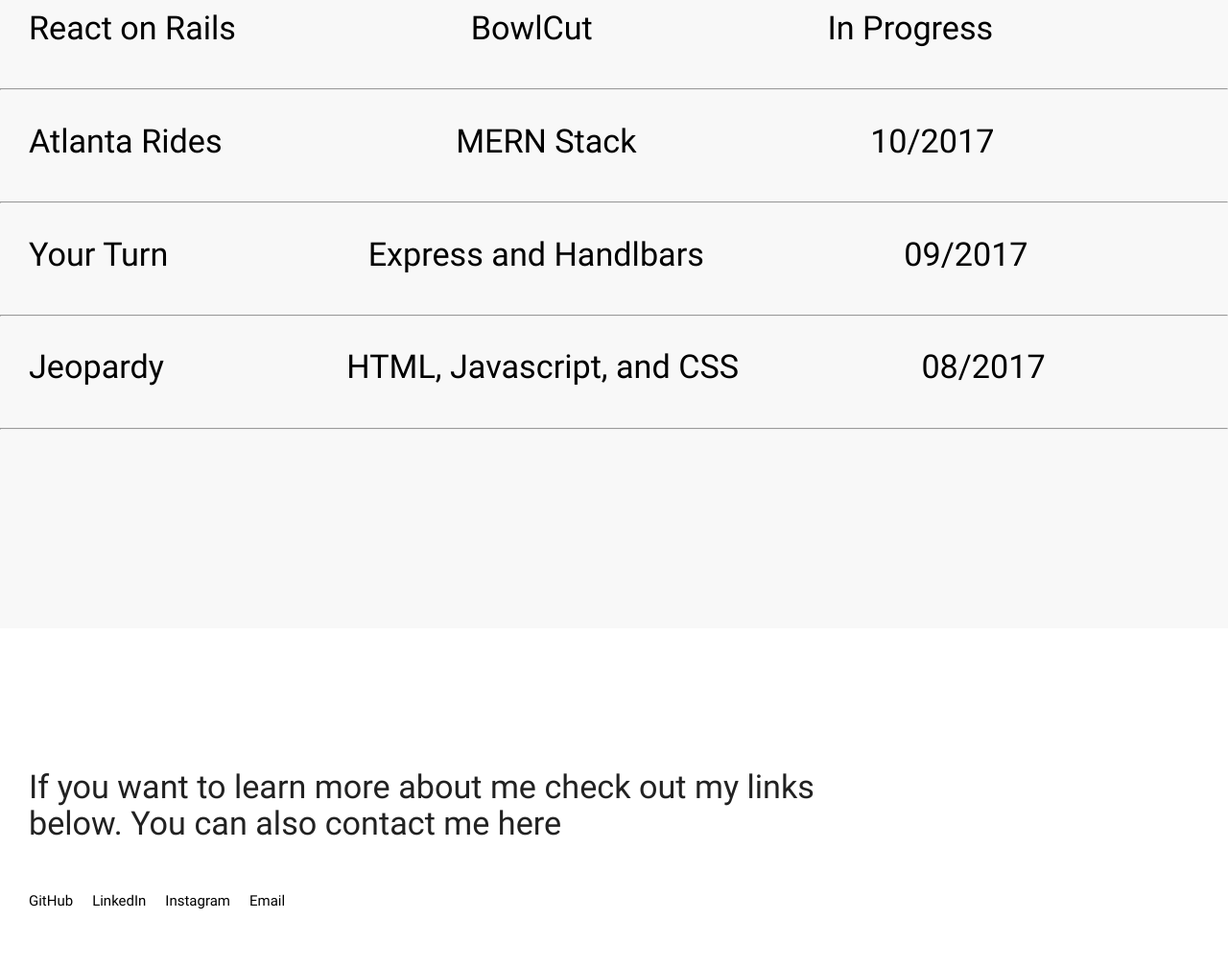
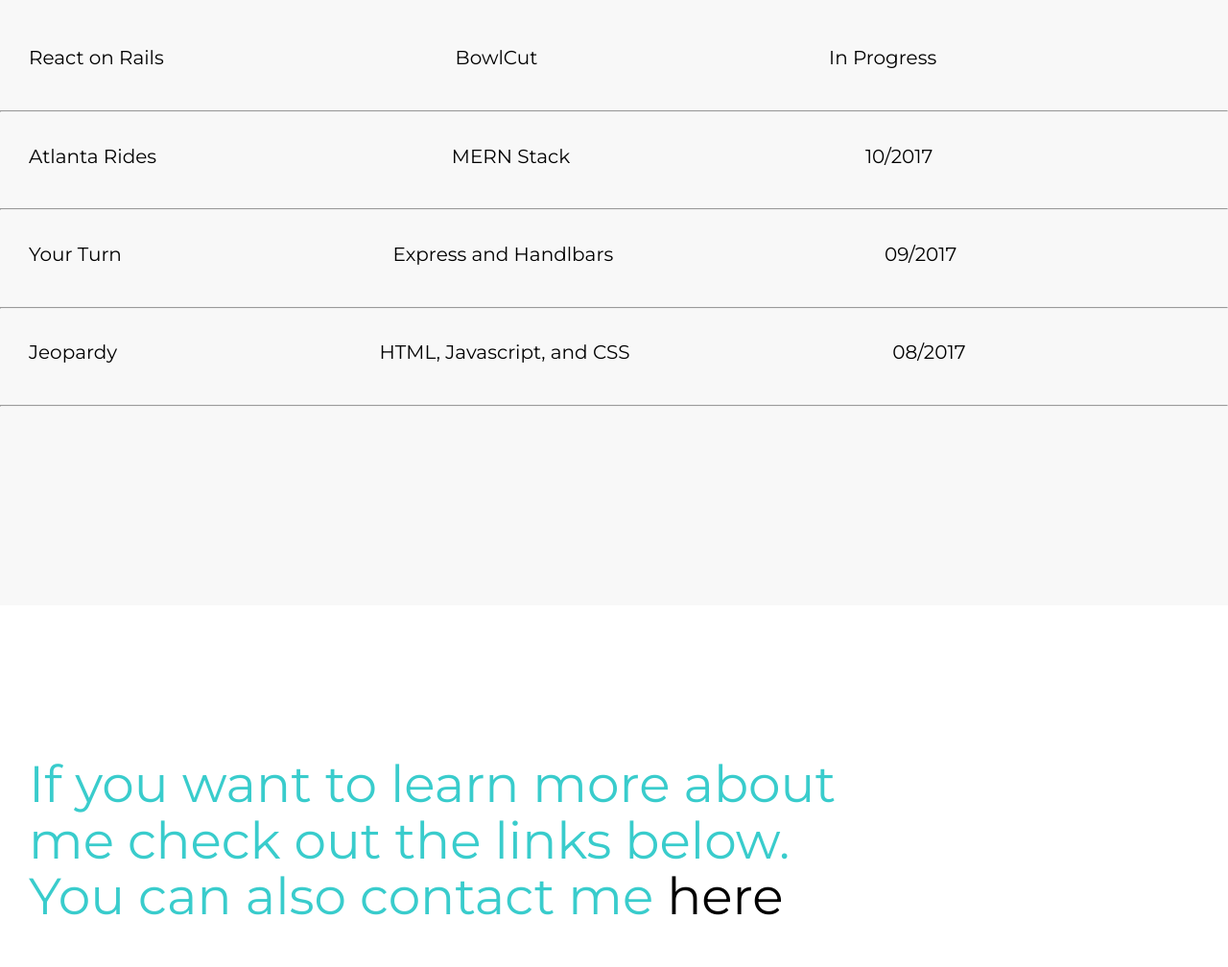
Before and after one commit to pittsblake/pittsblake.github.io, a plain HTML site: page index.html in a window 1280 px wide. Shown: the part 917-1925 px from the top of the page at 96% size. Drawn offline with nearby package versions, Linux system fonts and the light colour scheme.

Commit message:
Styled page some more. Added scroll functionality to navBar links

```diff
--- a/index.html
+++ b/index.html
@@ -7,11 +7,12 @@
     <!--Import materialize.css-->
     <link rel="stylesheet" href="https://cdnjs.cloudflare.com/ajax/libs/materialize/0.100.2/css/materialize.min.css">
     <link href="https://fonts.googleapis.com/css?family=Prompt" rel="stylesheet">
+    <link href="https://fonts.googleapis.com/css?family=Montserrat" rel="stylesheet">
     <link rel="stylesheet" href="styles.css">
 
     <!--Let browser know website is optimized for mobile-->
     <!-- <meta name="viewport" content="width=device-width, initial-scale=1.0" /> -->
-    <title>Portfolio</title>
+    <title>Blake Pitts</title>
 </head>
 
 <body>
@@ -21,10 +22,10 @@
             <a href="#" class="brand-logo black-text">BP</a>
             <ul id="nav-mobile" class="right hide-on-med-and-down">
                 <li>
-                    <a href="sass.html" class="black-text">Work</a>
+                    <a id="button" class="nav-font no-hover">Projects</a>
                 </li>
                 <li>
-                    <a href="badges.html" class="black-text">Contact</a>
+                    <a id="button2" class="nav-font">Contact</a>
                 </li>
             </ul>
         </div>
@@ -34,9 +35,11 @@
     <!-- Bio -->
     <header>
 
-        <h1>
-            I'm Blake Pitts, a Full Stack Developer and health enthusiast living in Atlanta and recent graduate from GeneralAssembly.
-        </h1>
+        <h2>
+            I'm Blake Pitts, a
+            <a href="https://github.com/pittsblake" target="_blank" class="header-link">Full Stack Developer</a> and health enthusiast living in Atlanta and recent graduate from
+            <a href="https://generalassemb.ly/education/web-development-immersive" target="_blank" class=" header-link">General Assembly.</a>
+        </h2>
 
     </header>
     <br>
@@ -44,14 +47,14 @@
     <br>
     <br>
     <!-- Work -->
-    <main>
-        <h1 class="work-space">Work</h1>
+    <main id="middle">
+        <h1 id="" class="work-space">Projects</h1>
 
         <a href="https://pacific-stream-54918.herokuapp.com/" target="_blank">
             <div class="row hoverable project-space">
-                <h4>React on Rails</h4>
-                <h4>BowlCut</h4>
-                <h4>In Progress</h4>
+                <h4 class="project-text">React on Rails</h4>
+                <h4 class="project-text">BowlCut</h4>
+                <h4 class="project-text">In Progress</h4>
 
             </div>
         </a>
@@ -59,50 +62,61 @@
 
         <a href="https://atlanta-rides.herokuapp.com/" target="_blank" class="">
             <div class="row hoverable project-space">
-                <h4>Atlanta Rides</h4>
-                <h4>MERN Stack</h4>
-                <h4>10/2017</h4>
+                <h4 class="project-text">Atlanta Rides</h4>
+                <h4 class="project-text">MERN Stack</h4>
+                <h4 class="project-text">10/2017</h4>
             </div>
         </a>
         <hr>
         <a href="https://secure-refuge-94505.herokuapp.com/city" target="_blank">
             <div class="row hoverable project-space">
-                <h4>Your Turn</h4>
-                <h4>Express and Handlbars</h4>
-                <h4>09/2017</h4>
+                <h4 class="project-text">Your Turn</h4>
+                <h4 class="project-text">Express and Handlbars</h4>
+                <h4 class="project-text">09/2017</h4>
             </div>
         </a>
         <hr>
         <a href="googl.com" target="_blank">
             <div class="row hoverable project-space">
-                <h4>Jeopardy</h4>
-                <h4>HTML, Javascript, and CSS</h4>
-                <h4>08/2017</h4>
+                <h4 class="project-text">Jeopardy</h4>
+                <h4 class="project-text">HTML, Javascript, and CSS</h4>
+                <h4 class="project-text">08/2017</h4>
             </div>
         </a>
         <hr>
     </main>
 
-    <footer>
+    <!-- Contact -->
 
-        <h4>If you want to learn more about me check out my links below. You can also contact me
-            <span>here</span>
-        </h4>
+    <footer id="end">
+
+        <h2>If you want to learn more about me check out the links below. You can also contact me
+            <a href="mailto:pittsblake1@gmail.com" class="email-link">here</a>
+        </h2>
+
         <div class="links">
-            <a href="" class="link-space">GitHub</a>
-            <a href="" class="link-space">LinkedIn</a>
-            <a href="" class="link-space">Instagram</a>
-            <a href="" class="link-space">Email</a>
+            <a href="https://github.com/pittsblake" target="_blank"class="contact-link"><i class="fa fa-github" aria-hidden="true"></i></a>
+            <a href="https://www.linkedin.com/in/blake-pitts-80a78067/" target="_blank" class="contact-link"><i class="fa fa-linkedin-square" aria-hidden="true"></i></a>
+            <a href="https://www.instagram.com/pittsblake/" target="_blank" class="contact-link"><i class="fa fa-instagram" aria-hidden="true"></i></a>
+            <a href="mailto:pittsblake1@gmail.com" class="contact-link"><i class="fa fa-envelope" aria-hidden="true"></i></a>
         </div>
     </footer>
 
 
     <!--Import jQuery before materialize.js-->
-    <script type="text/javascript" src="https://code.jquery.com/jquery-3.2.1.min.js"></script>
+
+    <script src="https://ajax.googleapis.com/ajax/libs/jquery/3.2.1/jquery.min.js"></script>
+
     <script src="https://cdnjs.cloudflare.com/ajax/libs/materialize/0.100.2/js/materialize.min.js"></script>
+
+    <script src="https://use.fontawesome.com/740bd30a32.js"></script>
+
     <script>
         $(".button-collapse").sideNav();
     </script>
+
+    <script src="./main.js"></script>
+
 </body>
 
 </html>
--- /dev/null
+++ b/main.js
@@ -0,0 +1,19 @@
+$(document).ready(function(){
+
+    // $('#button').click(function() {
+    //     $('body').animate({
+    //         scrollTop: eval($('#' + $(this).attr('target')).offset().top - 70)
+    //     }, 1000);
+
+    // });
+
+    $("#button").click(function() {
+        $('html, body').animate({
+            scrollTop: $("#middle").offset().top   }, 500);
+    });
+
+    $("#button2").click( () => {
+        $('html, body').animate({
+            scrollTop: $("#end").offset().top  }, 500)
+    });
+});
--- a/styles.css
+++ b/styles.css
@@ -5,17 +5,31 @@ body {
 nav {
     background-color: white;
     padding: 30px;
+    margin: 0px 0px 100px 0px;
+    font-family: 'Montserrat', sans-serif
 }
+
+
 
 header {
     width: 70vw;
     color: #39CCCC;
     padding: 30px;
+    font-family: 'Montserrat', sans-serif;
+}
+
+.header-link{
+    color: black
+}
+
+.header-link:hover {
+    color: #666666
 }
 
 main {
     background-color: #F8F8F8;
     padding: 75px 0px 200px 0px;
+    font-family: 'Montserrat', sans-serif
 
 }
 
@@ -24,7 +38,10 @@ main {
     flex-direction: row;
     justify-content: space-between;
     padding: 10px 0px 10px 5px;
-    /* border-bottom: thin solid;  */
+}
+
+.project-text{
+    font-size: 20px;
 }
 
 .row:hover {
@@ -41,6 +58,8 @@ footer{
     width: 75%;
     margin: 100px 0px;
     padding: 30px;
+    font-family: 'Montserrat', sans-serif;
+    color: #39CCCC
 }
 
 .links {
@@ -58,6 +77,29 @@ footer{
     padding-left: 30px
 }
 
-.link-space{
-    margin-right: 20px;
+.contact-link{
+    margin-right: 30px;
+    font-size: 40px
 }
+
+.contact-link:hover{
+    color: #ccccff;
+}
+
+.email-link{
+    color: black
+}
+
+.email-link:hover{
+    color: #666666
+}
+
+.nav-font{
+    font-size: 20px;
+    color: black;
+}
+
+.nav-font:hover{
+    color: #ccccff;
+    background-color: white;
+}
```
